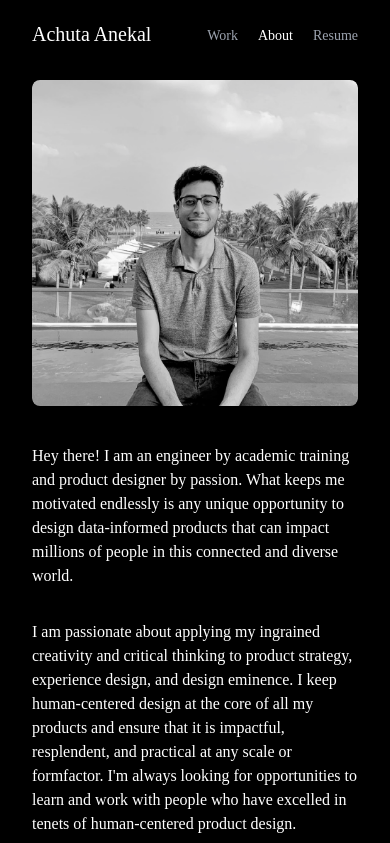
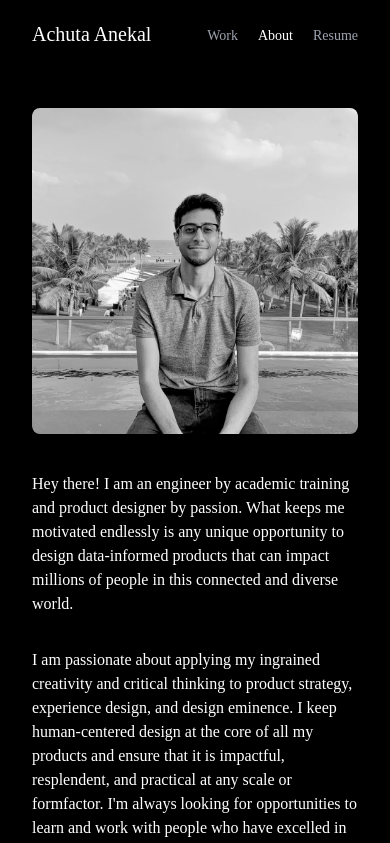
Before and after one commit to nrvarun/achuta, a Next.js app: page /about in a window 390 px wide. Shown: the top 843 px of the page. Built offline with nearby package versions, Linux system fonts and the light colour scheme; a web font is replaced by a local one.

Commit message:
All final fixes made

```diff
--- a/components/Header/Header.tsx
+++ b/components/Header/Header.tsx
@@ -3,11 +3,15 @@ import Link from "next/link";
 
 import { useRouter } from "next/router";
 
-const Header = () => {
+const Header = ({ isScrolling }: { isScrolling: Boolean }) => {
   const router = useRouter();
 
   return (
-    <header className="py-5 md:py-6 bg-black fixed top-0 left-0 right-0 z-10">
+    <header
+      className={`py-5 md:py-6 bg-black ${
+        isScrolling ? "fixed" : "static"
+      } top-0 left-0 right-0 z-10`}
+    >
       <div className="container flex flex-row m-auto content-center section-padding-x">
         <div className="w-1/2 content-center flex">
           <Link href="/">
--- a/components/Layout/Layout.tsx
+++ b/components/Layout/Layout.tsx
@@ -2,7 +2,7 @@ import React from "react";
 import Head from "next/head";
 import Header from "@components/Header";
 
-const Layout = ({ children, title }: any) => {
+const Layout = ({ children, title, hasScroll }: any) => {
   return (
     <>
       <Head>
@@ -33,8 +33,8 @@ const Layout = ({ children, title }: any) => {
         <title>{title}</title>
       </Head>
       <div>
-        <Header />
-        <main>{children}</main>
+        <Header isScrolling={hasScroll} />
+        <main className={`${!hasScroll ? "mt-0" : ""}`}>{children}</main>
       </div>
     </>
   );
--- a/components/Outcomes/Outcomes.tsx
+++ b/components/Outcomes/Outcomes.tsx
@@ -35,7 +35,7 @@ const Outcomes = ({ title, list, color, backgroundColor }: OutcomesType) => {
                   className={`text-xl md:text-2xl xl:text-2.5xl sf-semibold text-black xl:leading-relaxed ${
                     index !== list.length && "pr-4"
                   }`}
-                  style={{ color }}
+                  style={{ color, maxWidth: 333 }}
                 >
                   {item}
                 </p>
--- a/components/Portfolio/Portfolio.tsx
+++ b/components/Portfolio/Portfolio.tsx
@@ -12,7 +12,7 @@ type Portfolio = {
 
 const Portfolio = ({ title, desc, image = "", locked }: Portfolio) => {
   return (
-    <article>
+    <article className="relative">
       <div className={styles.wrapper}>
         <img
           className={styles.cta}
@@ -20,13 +20,7 @@ const Portfolio = ({ title, desc, image = "", locked }: Portfolio) => {
           alt={`click to view more about ${title}`}
         />
       </div>
-      <Image
-        src={image}
-        alt={desc}
-        className={styles.productImage}
-        width={558}
-        height={547}
-      />
+      <img src={image} alt={desc} className={styles.productImage} />
     </article>
   );
 };
--- a/pages/angelone-viz.tsx
+++ b/pages/angelone-viz.tsx
@@ -10,7 +10,10 @@ import AngelOneViz from "@views/portfolios/AngelOneViz";
 
 const AngelOneVisualHierarchy: NextPage = () => {
   return (
-    <Layout title="Achuta - Angel One Visual Hierarchies and Patterns">
+    <Layout
+      title="Achuta - Angel One Visual Hierarchies and Patterns"
+      hasScroll
+    >
       <AngelOneViz />
       <Outcomes
         title="Outcomes I helped drive"
--- a/pages/angelone-web-portfolio.tsx
+++ b/pages/angelone-web-portfolio.tsx
@@ -10,7 +10,10 @@ import AngelOnePorfolio from "@views/portfolios/AngelOnePortfolio";
 
 const AngelOneWebPorfolio: NextPage = () => {
   return (
-    <Layout title="Achuta - Angel One Visual Hierarchies and Patterns">
+    <Layout
+      title="Achuta - Angel One Visual Hierarchies and Patterns"
+      hasScroll
+    >
       <AngelOnePorfolio />
       <Outcomes
         title="Outcomes I helped drive"
--- a/pages/check.tsx
+++ b/pages/check.tsx
@@ -10,7 +10,7 @@ import CheckCitizen from "@views/portfolios/CheckCitizen";
 
 const Check: NextPage = () => {
   return (
-    <Layout title="Achuta - Check A learning community for kids">
+    <Layout title="Achuta - Check A learning community for kids" hasScroll>
       <CheckCitizen />
       <Outcomes
         title="Outcomes I helped drive"
--- a/pages/zillskill.tsx
+++ b/pages/zillskill.tsx
@@ -10,7 +10,7 @@ import ZillSkillKids from "@views/portfolios/ZillSkillKids";
 
 const ZillSkill: NextPage = () => {
   return (
-    <Layout title="Achuta - ZILLSKILL A learning community for kids">
+    <Layout title="Achuta - ZILLSKILL A learning community for kids" hasScroll>
       <ZillSkillKids />
       <Outcomes
         title="Outcomes I helped drive"
--- a/styles/global.scss
+++ b/styles/global.scss
@@ -73,7 +73,7 @@
 }
 
 main {
-  margin-top: 40px;
+  margin-top: 68px;
 
   @media (min-width: 767px) {
     margin-top: 60px;
--- a/views/Home/HomeBanner/HomeBanner.tsx
+++ b/views/Home/HomeBanner/HomeBanner.tsx
@@ -9,7 +9,7 @@ const HomeBanner = () => {
           advocate for some of the biggest brands in SE Asia.
         </h2>
         <img
-          src="/icons/banner-cta.svg"
+          src="/icons/arrow-banner.svg"
           alt=""
           className="bg-white mx-auto rounded-full block animate-bounce w-10 h-10 md:w-12 md:h-12 xl:w-14 xl:h-14"
         />
```
Also changed, not shown: components/Portfolio/portfolio.module.scss (+5 -7 lines), public/icons/arrow-banner.svg (added).
